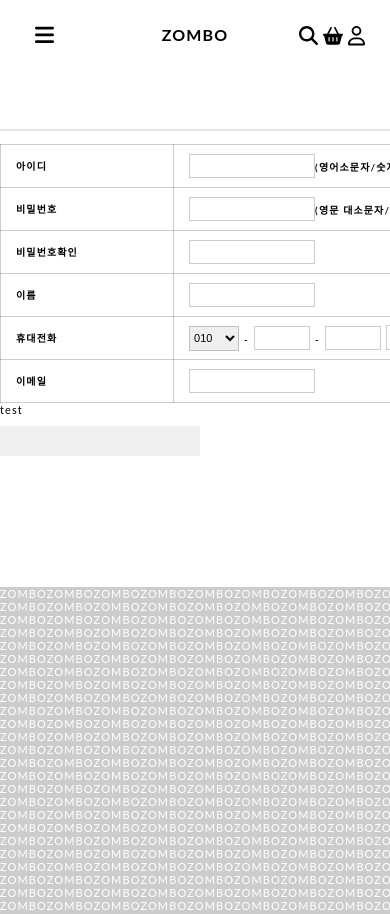
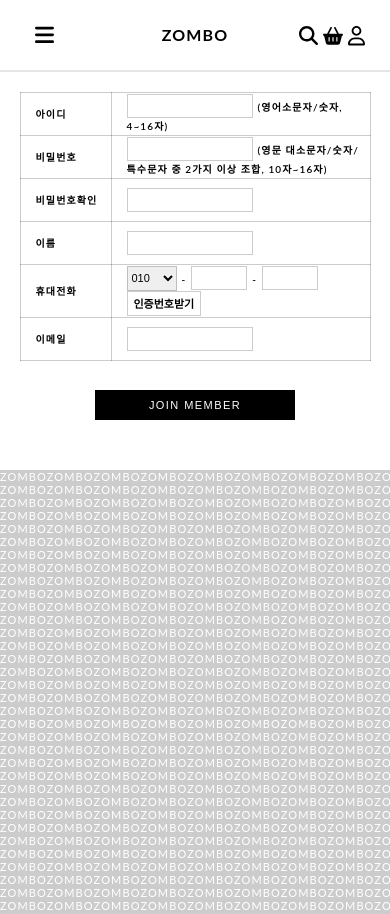
Before and after one commit to 1yoouoo/ShoppingMall, a React (Create React App) app in the folder Documents/shoppingmall/: page /signup in a window 390 px wide. Built offline with nearby package versions, Linux system fonts and the light colour scheme.

Commit message:
design : mobile) signup layout

```diff
--- a/Documents/shoppingmall/src/App.scss
+++ b/Documents/shoppingmall/src/App.scss
@@ -532,6 +532,9 @@
           height: 40px;
           border: 1px solid rgba(0, 0, 0, 0.2);
           padding-left: 15px;
+          span {
+            margin-left: 5px;
+          }
         }
       }
       :nth-child(5) {
@@ -557,4 +560,28 @@
       }
     }
   }
+  &__button {
+    width: 100%;
+    margin: auto;
+    margin-top: 10px;
+    text-align: center;
+    button {
+      font-size: 11px;
+      letter-spacing: 0.09rem;
+    }
+  }
+
+  @include mobile {
+    width: 100vw;
+    min-width: 100vw;
+    margin: auto;
+    &__form {
+      margin: 5%;
+      width: 90%;
+
+      &--table {
+        width: 100%;
+      }
+    }
+  }
 }
--- a/Documents/shoppingmall/src/Containers/SignUpPage.js
+++ b/Documents/shoppingmall/src/Containers/SignUpPage.js
@@ -66,8 +66,11 @@ const SignUpPage = () => {
           </tr>
         </table>
       </div>
-      <div>test</div>
-      <StyledButton />
+      <div className="signup__button">
+        <StyledButton background="black" color="white">
+          JOIN MEMBER
+        </StyledButton>
+      </div>
     </div>
   );
 };
```
